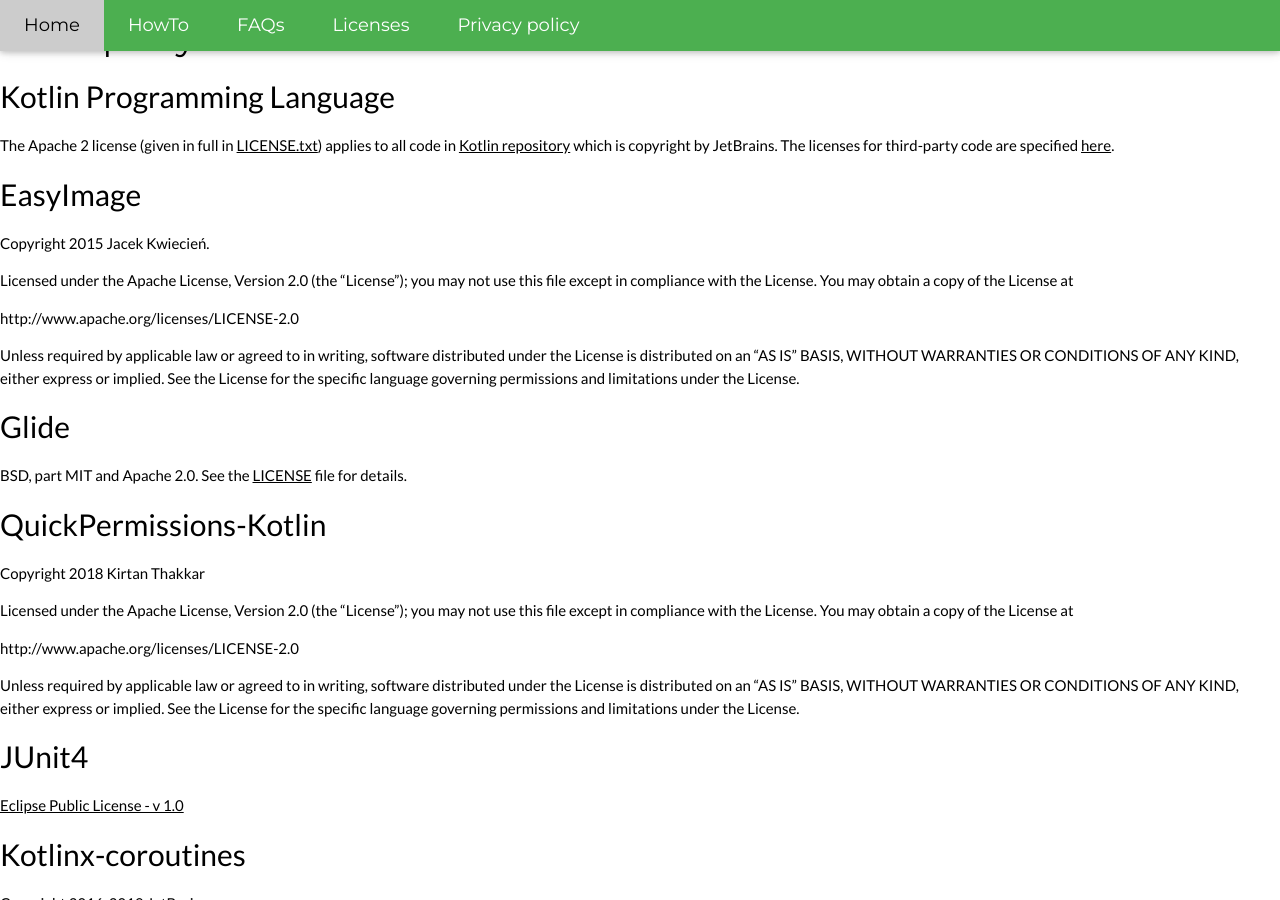
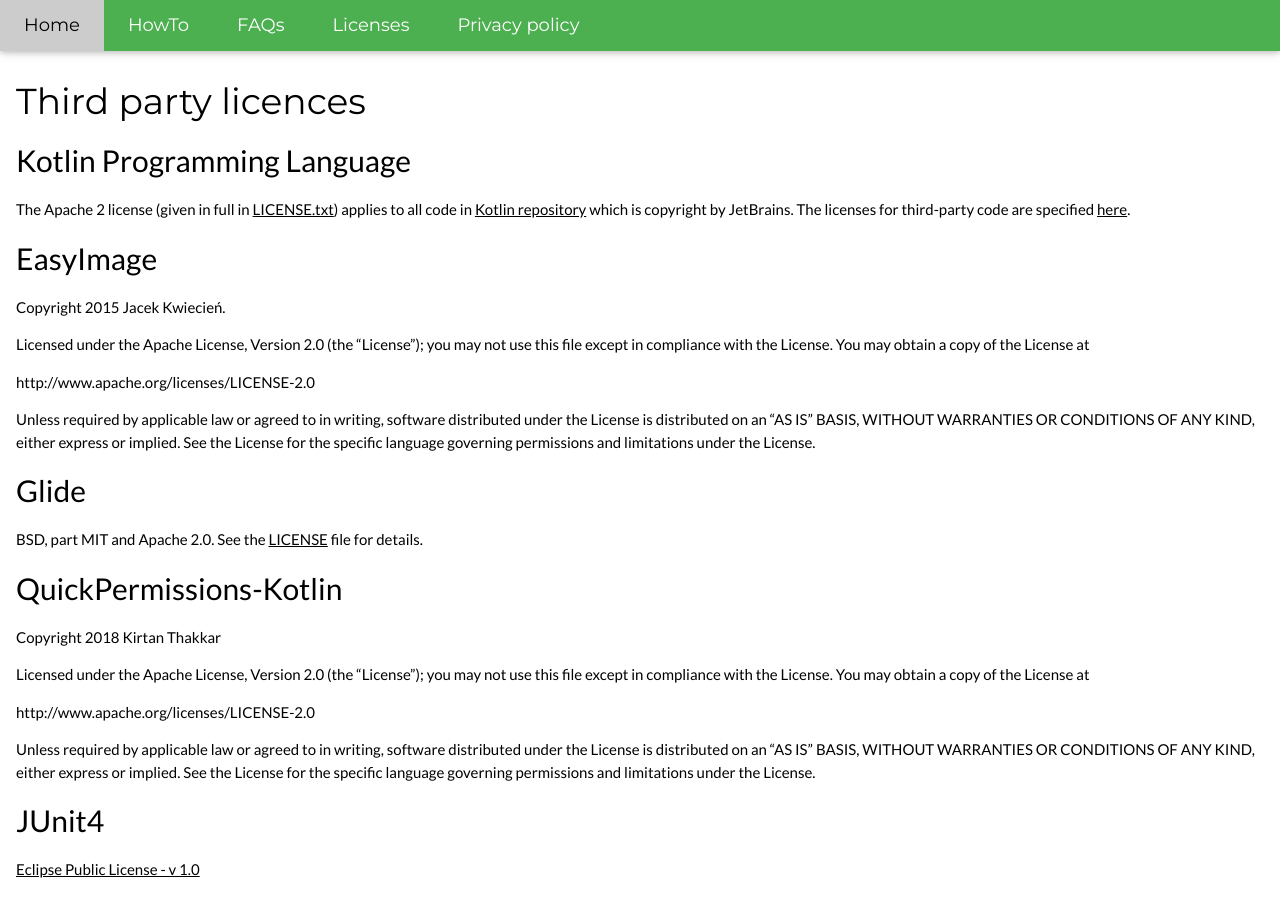
Before and after one commit to YogeshUmeshVaity/growlog, a Jekyll site: the page built from licences.md, in a window 1280 px wide and 900 px high. Built offline with Jekyll 4.4.1, drawn with Linux system fonts in a browser that asks for light colours; our own code applies the rules of GitHub Pages for plain Markdown files.

Commit message:
Fix the heading going behind the navbar.

```diff
--- a/_layouts/default.html
+++ b/_layouts/default.html
@@ -34,7 +34,9 @@
   </div>
 </div>
 
-{{content}}
+<div class="w3-row-padding w3-padding-64 w3-container">
+    {{content}}
+</div>
 
 <!-- Footer -->
 <footer class="w3-container w3-padding-64 w3-center w3-opacity">
```
